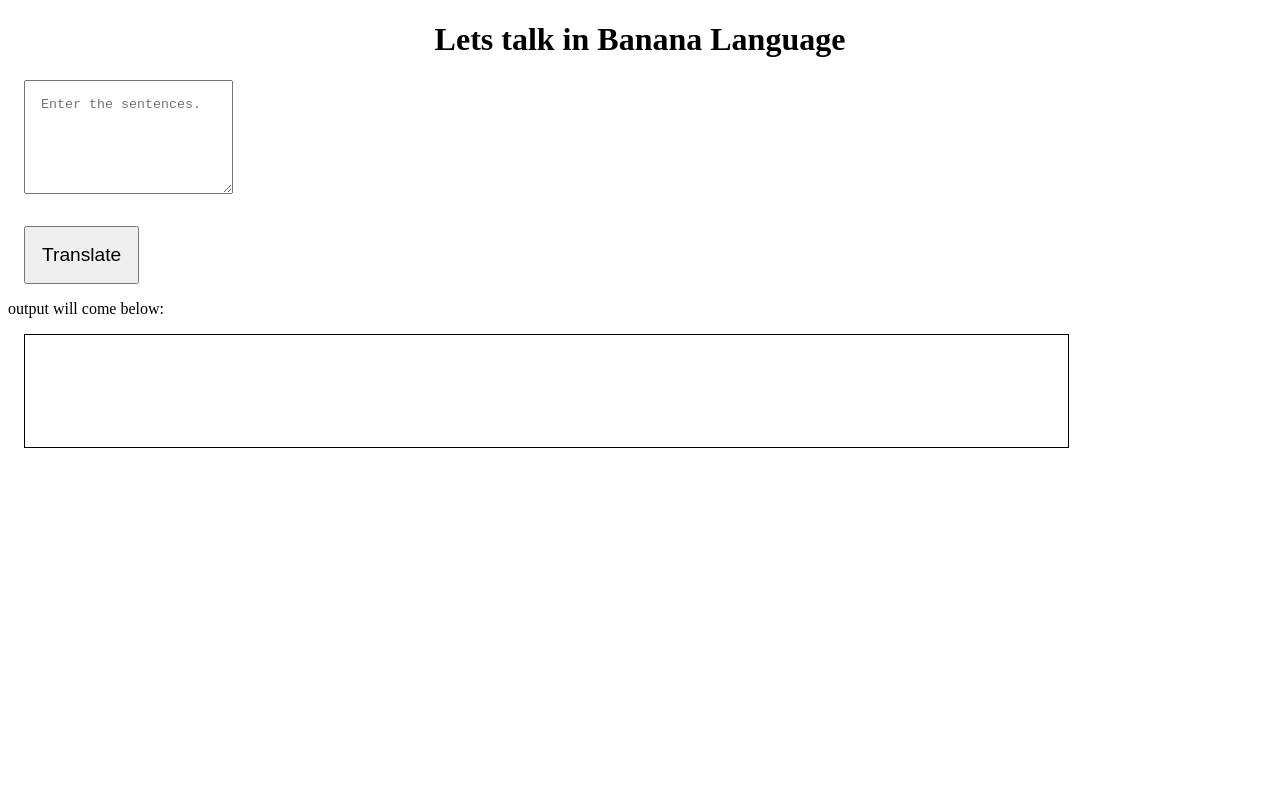
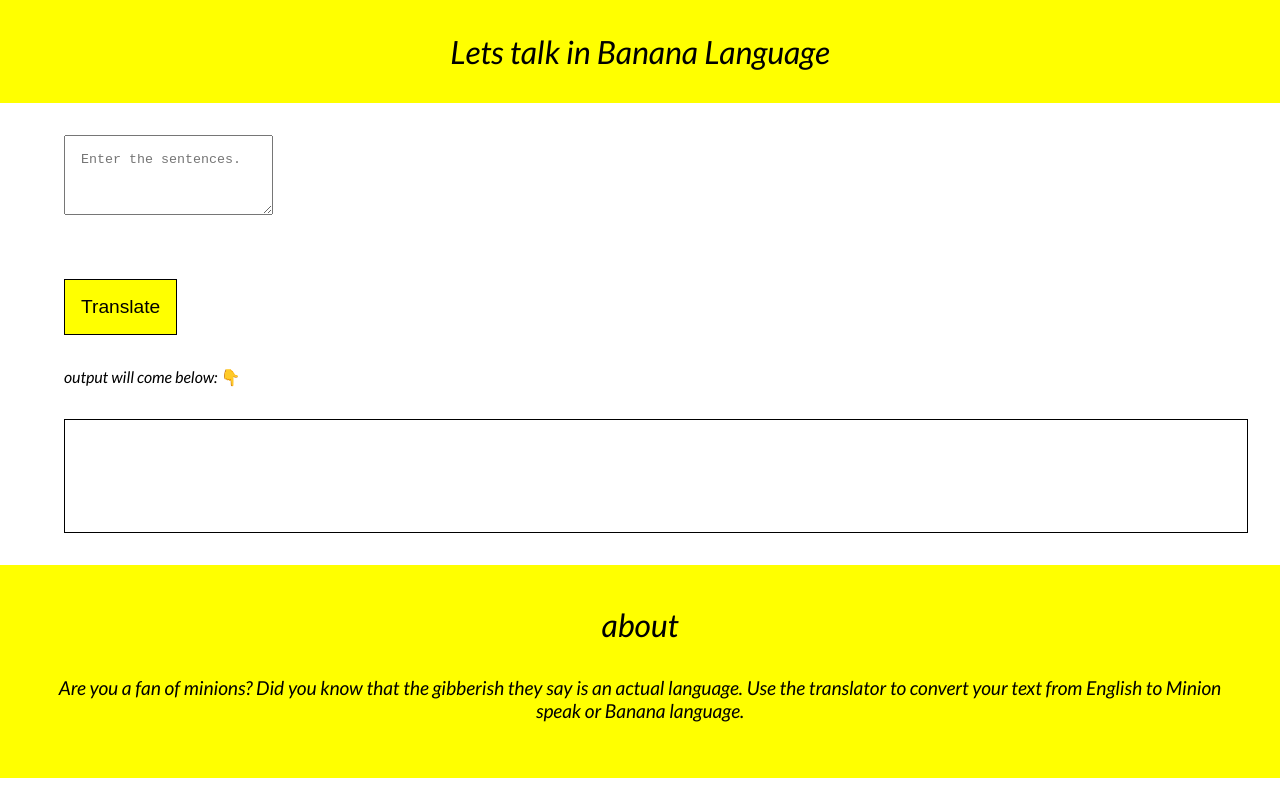
Before and after one commit to mikesch803/BananaLanguage, a plain HTML site: page index.html in a window 1280 px wide. Drawn offline with Linux system fonts and the light colour scheme.

Commit message:
style done

```diff
--- a/app.js
+++ b/app.js
@@ -5,7 +5,9 @@ var Output = document.querySelector('#text-output');
 
 //server
 
-var serverURL ="https://lessonfourapi.tanaypratap.repl.co/translate/yoda.json";
+//var serverURL ="https://lessonfourapi.tanaypratap.repl.co/translate/yoda.json";
+
+var serverURL = "https://api.funtranslations.com/translate/minion.json"
 
 function errorHandler(){
     console.log("error occured" ,console.error())
@@ -23,7 +25,9 @@ function clickEventHandler()
     var input = inputText.value;
     fetch(translatedUrl(input))
         .then (response => response.json())
-        .then (json => console.log(json.contents.translated))
+        .then (json => {
+            var translatedText = json.contents.translated
+            Output.innerText = translatedText})
         .catch(errorHandler)
     };
 
--- a/index.html
+++ b/index.html
@@ -1,18 +1,30 @@
 <!DOCTYPE html>
 <html lang="en">
+
 <head>
     <meta charset="UTF-8">
     <meta name="viewport" content="width=device-width, initial-scale=1.0">
     <link rel="stylesheet" href="style.css">
     <title>Banana Language</title>
 </head>
+
 <body>
-    <h1>Lets talk in Banana Language</h1>
+    <nav>
+        <div id="title">Lets talk in Banana Language</div>
+    </nav>
+
+    <div>
+
     <textarea id="text-input" placeholder="Enter the sentences."></textarea>
     <button id="translate-btn">Translate</button>
-    <div>output will come below: </div>
+    <div>output will come below: 👇 </div>
     <div id="text-output"></div>
-
+</div>
+    <footer>
+        <div id="about">about</div>
+        <p>Are you a fan of minions? Did you know that the gibberish they say is an actual language. Use the translator
+            to convert your text from English to Minion speak or Banana language.</p>
+    </footer>
     <script src="app.js" type="text/javascript"></script>
 </body>
 </html>
--- a/style.css
+++ b/style.css
@@ -1,25 +1,75 @@
-h1 {
+
+@import url('https://fonts.googleapis.com/css2?family=Lato:ital@1&display=swap');
+
+ body {
+    margin: 0;
+    padding: 0;
+    font-family:'Lato', sans-serif;;
+}
+
+
+nav {
+    display: block;
+    background: yellow;
+    width: auto;
+    margin: 0;
+}
+
+#title {
+    font-size: xx-large;
     text-align: center;
+    padding: 2rem;
+    margin: 0;
 }
 
 #text-input {
-    max-width: 80%;
+    box-sizing: border-box;
+    max-width: 100%;
     height: 10vh;
     display: block;
     padding: 1rem;
-    margin: 1rem;
+    margin: 2rem;
 }
 
 #translate-btn {
-    margin: 1rem;
+    margin: 2rem;
     padding: 1rem;
     font-size: larger;
+    background: yellow;
+    border: 1px solid black;
+}
+
+div {
+    margin-left: 2rem;
 }
 
 #text-output {
-    max-width: 80%;
+    max-width: 100%;
     height: 10vh;
     border: 1px solid black;
     padding: 1rem;
-    margin: 1rem;
+    margin: 2rem;
 }
+
+footer {
+    padding: 1.5rem;
+    margin: 0;
+    text-align: center;
+    display: block;
+    background: yellow;
+    width: auto;
+
+}
+
+#about {
+    margin: 0;
+    font-size: xx-large;
+    padding: 1rem;
+}
+
+p {
+    margin: 0;
+    font-size: larger;
+    margin-bottom: 1rem;
+    padding: 1rem;
+}
```
Also changed, not shown: images/Minions (1).png (added).
